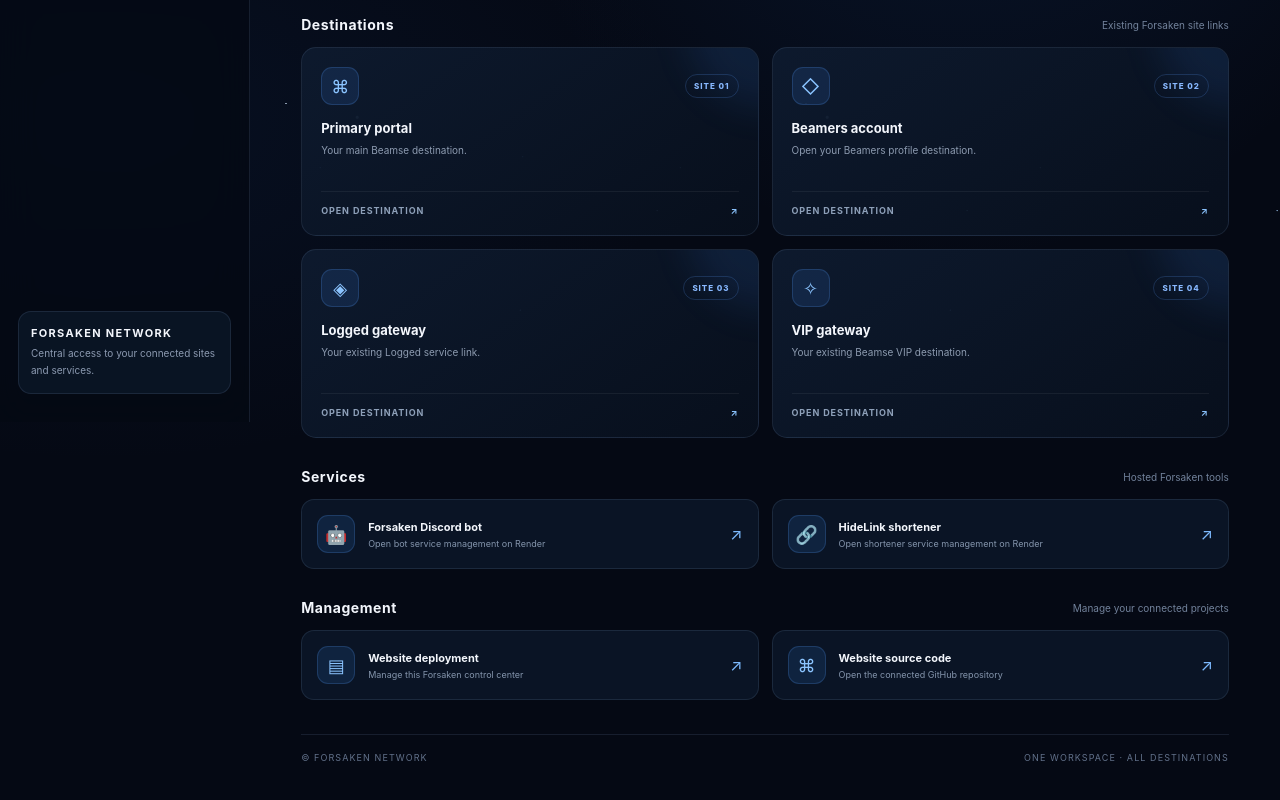
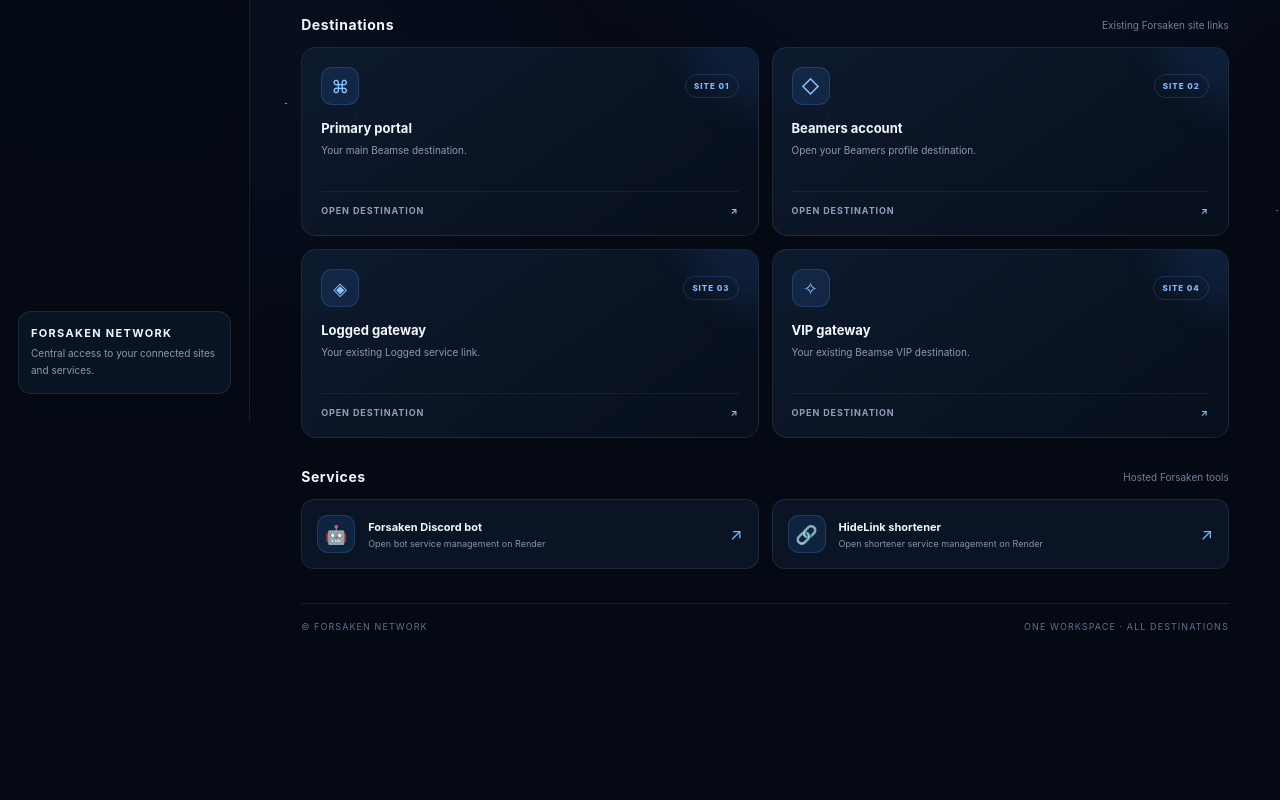
Before and after one commit to omosungolden811-hash/forsaken-website, a plain HTML site: page index.html in a window 1280 px wide. Shown: the part 378-1178 px from the top of the page. After the commit the page ends 1056 px from the top, so only its background shows below. Drawn offline with Linux system fonts and the light colour scheme.

Commit message:
Remove management action cards from dashboard

```diff
--- a/index.html
+++ b/index.html
@@ -51,13 +51,7 @@ a{color:inherit;text-decoration:none}button{font:inherit}.app{display:grid;grid-
    <a class="tool" href="https://dashboard.render.com/web/srv-dbmecoetlv9c7384oshg" target="_blank" rel="noopener noreferrer"><span class="card-icon">🔗</span><span><strong>HideLink shortener</strong><small>Open shortener service management on Render</small></span><span class="tool-arrow">↗</span></a>
   </div>
  </section>
- <section id="management">
-  <div class="section-head"><h2>Management</h2><span>Manage your connected projects</span></div>
-  <div class="tools">
-   <a class="tool" href="https://dashboard.render.com/static/srv-dbmqbirbc2fs73am15ig" target="_blank" rel="noopener noreferrer"><span class="card-icon">▤</span><span><strong>Website deployment</strong><small>Manage this Forsaken control center</small></span><span class="tool-arrow">↗</span></a>
-   <a class="tool" href="https://github.com/omosungolden811-hash/forsaken-website" target="_blank" rel="noopener noreferrer"><span class="card-icon">⌘</span><span><strong>Website source code</strong><small>Open the connected GitHub repository</small></span><span class="tool-arrow">↗</span></a>
-  </div>
- </section>
+
  <footer class="footer"><span>© FORSAKEN NETWORK</span><span>ONE WORKSPACE · ALL DESTINATIONS</span></footer>
 </main>
 </div>
```
